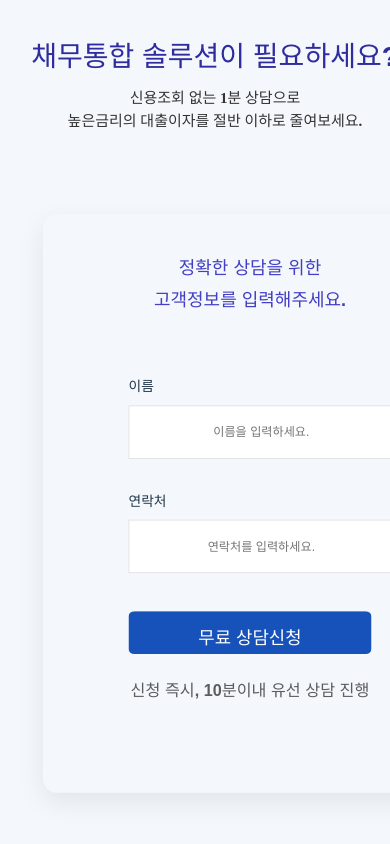
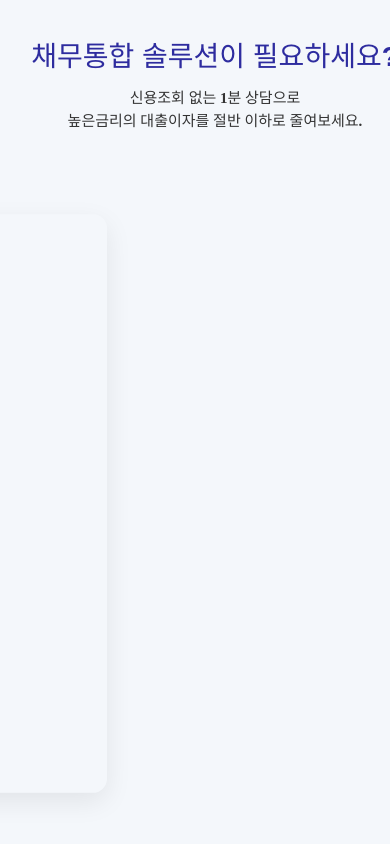
Before and after one commit to tara794600-bot/ziwon, a React (Vite) app: page / in a window 390 px wide. Shown: the part 3128-3972 px from the top of the page. Built offline with nearby package versions, Linux system fonts and the light colour scheme.

Commit message:
Update App.css

```diff
--- a/src/App.css
+++ b/src/App.css
@@ -853,8 +853,8 @@ padding-top: 25px;
     width: 100%;
     max-width: 360px;
     scale: calc(0.9);
-    margin-right: 350px;
-
+  position: relative;
+right: 350px;
 
 
   }
```
